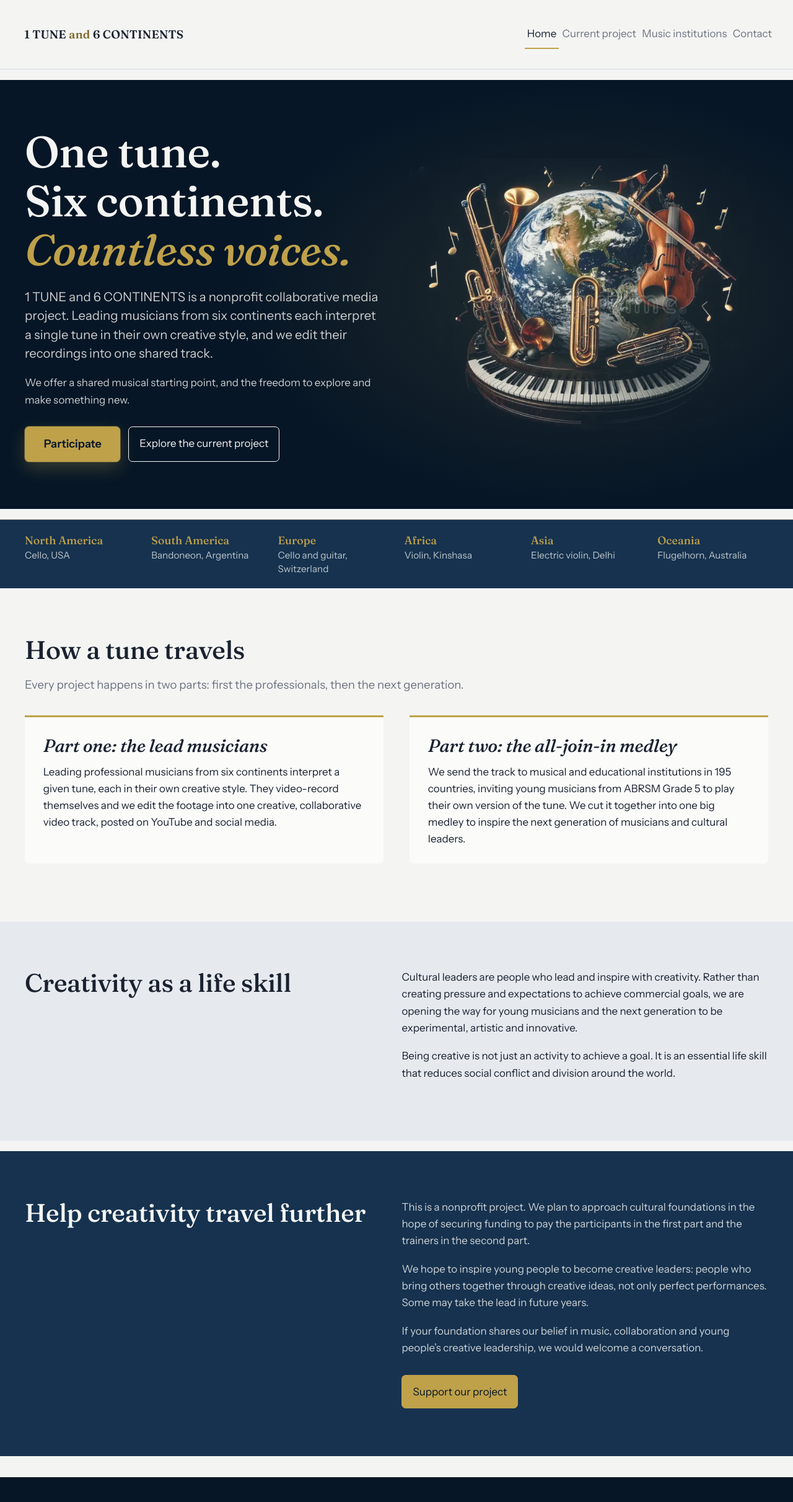
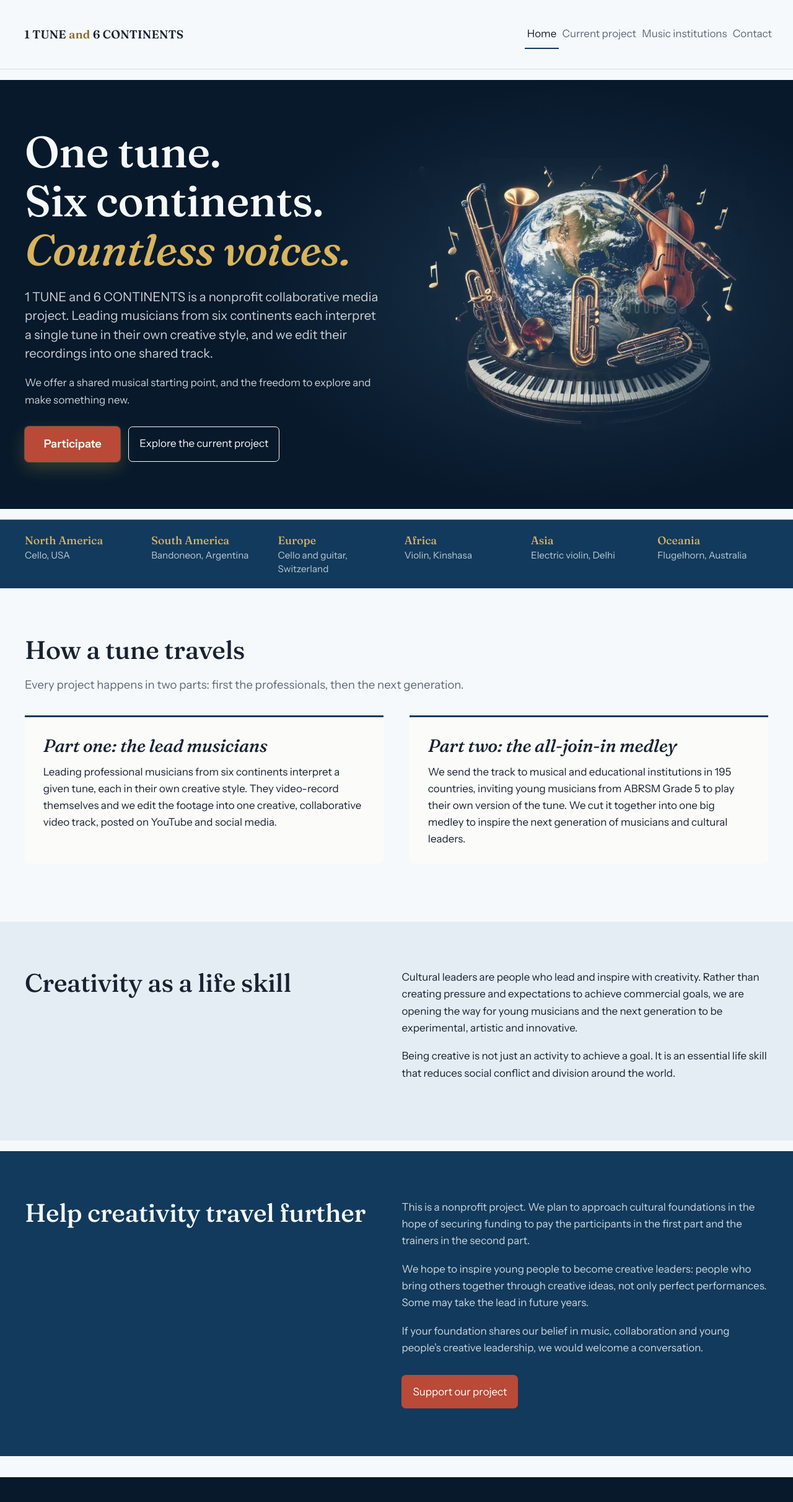
Before and after one commit to pilosus/1tune6continents, a plain HTML site: page index.html in a window 1280 px wide. Shown: the top 2423 px of the page at 62% size. Drawn offline with Linux system fonts and the light colour scheme.

Commit message:
Palette: water, sky, stars, fire; one primary action per page

```diff
--- a/css/site.css
+++ b/css/site.css
@@ -1,17 +1,23 @@
 /* 1 TUNE and 6 CONTINENTS — site theme on top of Pico CSS v2
-   Palette "Cool paper": space, navy, old gold, cool near-white, pale slate. */
+   Palette "Water, sky, stars, fire": the author's four elements, each with one job.
+   water  — deep blue for the dark bands, structure and standard buttons
+   sky    — pale blue tint for surfaces and the page background
+   stars  — muted gold, only as small accents on dark backgrounds
+   fire   — deep coral, only for the single primary action on a screen */
 
 :root,
 :root[data-theme="light"] {
-  --ink: #1a2230;
-  --navy: #16324f;
-  --space: #061626;
-  --brass: #bfa14a;
-  --brass-deep: #7e6a2e;
-  --ivory: #f4f5f3;
-  --surface: #e6eaef;
-  --line: #d5dae1;
-  --muted: #6e7380;
+  --ink: #182230;
+  --deep: #07192b;
+  --water: #123a5c;
+  --sky: #e4edf4;
+  --air: #f6f9fb;
+  --star: #d9b45c;
+  --star-deep: #8a6d2b;
+  --coral: #b94a37;
+  --coral-deep: #9a3b2b;
+  --line: #cfdbe6;
+  --muted: #5d6b7a;
 
   --font-display: "Fraunces", "Iowan Old Style", Georgia, serif;
   --font-body: "Instrument Sans", "Helvetica Neue", Arial, sans-serif;
@@ -20,22 +26,22 @@
   --pico-font-family: var(--font-body);
   --pico-font-size: 106%;
   --pico-line-height: 1.6;
-  --pico-background-color: var(--ivory);
+  --pico-background-color: var(--air);
   --pico-color: var(--ink);
   --pico-muted-color: var(--muted);
   --pico-muted-border-color: var(--line);
   --pico-h1-color: var(--ink);
   --pico-h2-color: var(--ink);
   --pico-h3-color: var(--ink);
-  --pico-primary: var(--navy);
-  --pico-primary-background: var(--navy);
-  --pico-primary-border: var(--navy);
-  --pico-primary-hover: var(--space);
-  --pico-primary-hover-background: var(--space);
-  --pico-primary-hover-border: var(--space);
-  --pico-primary-inverse: var(--ivory);
-  --pico-primary-underline: rgba(22, 50, 79, 0.35);
-  --pico-primary-focus: rgba(191, 161, 74, 0.45);
+  --pico-primary: var(--water);
+  --pico-primary-background: var(--water);
+  --pico-primary-border: var(--water);
+  --pico-primary-hover: var(--deep);
+  --pico-primary-hover-background: var(--deep);
+  --pico-primary-hover-border: var(--deep);
+  --pico-primary-inverse: var(--air);
+  --pico-primary-underline: rgba(18, 58, 92, 0.35);
+  --pico-primary-focus: rgba(18, 58, 92, 0.3);
   --pico-secondary: var(--muted);
   --pico-border-radius: 0.4rem;
   --pico-card-background-color: #fbfbfa;
@@ -43,8 +49,8 @@
   --pico-card-box-shadow: none;
   --pico-form-element-background-color: #ffffff;
   --pico-form-element-border-color: var(--line);
-  --pico-form-element-active-border-color: var(--navy);
-  --pico-form-element-focus-color: rgba(22, 50, 79, 0.2);
+  --pico-form-element-active-border-color: var(--water);
+  --pico-form-element-focus-color: rgba(18, 58, 92, 0.2);
   --pico-block-spacing-vertical: 1rem;
   --pico-typography-spacing-vertical: 1.1rem;
 }
@@ -67,7 +73,7 @@ p { max-width: 62ch; }
 
 /* ---------- header ---------- */
 .site-header {
-  background: var(--ivory);
+  background: var(--air);
   border-bottom: 1px solid var(--line);
   position: sticky;
   top: 0;
@@ -84,7 +90,7 @@ p { max-width: 62ch; }
   color: var(--ink) !important;
   text-decoration: none !important;
 }
-.brand span { color: var(--brass-deep); }
+.brand span { color: var(--star-deep); }
 .site-header nav a:not(.brand) {
   color: var(--muted);
   text-decoration: none;
@@ -95,7 +101,7 @@ p { max-width: 62ch; }
 .site-header nav a:not(.brand):hover,
 .site-header nav a[aria-current="page"] {
   color: var(--ink);
-  border-bottom-color: var(--brass);
+  border-bottom-color: var(--water);
   background: none;
 }
 
@@ -109,7 +115,7 @@ p { max-width: 62ch; }
   place-items: center;
   box-shadow: none;
 }
-.nav-toggle:hover, .nav-toggle:focus { background: var(--surface); color: var(--ink); }
+.nav-toggle:hover, .nav-toggle:focus { background: var(--sky); color: var(--ink); }
 .nav-toggle .icon-close { display: none; }
 .is-open .nav-toggle .icon-open { display: none; }
 .is-open .nav-toggle .icon-close { display: block; }
@@ -135,21 +141,21 @@ p { max-width: 62ch; }
     border-bottom: 1px solid var(--line);
     border-radius: 0;
   }
-  .site-menu a[aria-current="page"] { color: var(--ink); border-bottom-color: var(--line); border-left: 3px solid var(--brass); padding-left: 0.75rem; }
+  .site-menu a[aria-current="page"] { color: var(--ink); border-bottom-color: var(--line); border-left: 3px solid var(--water); padding-left: 0.75rem; }
   .site-menu li:last-child a { border-bottom-color: transparent; }
 }
 
 /* ---------- hero ---------- */
 .hero {
   background:
-    radial-gradient(60% 70% at 72% 50%, rgba(191, 161, 74, 0.14) 0%, rgba(6, 22, 38, 0) 70%),
-    var(--space);
-  color: var(--ivory);
+    radial-gradient(60% 70% at 72% 50%, rgba(122, 168, 206, 0.18) 0%, rgba(7, 25, 43, 0) 70%),
+    var(--deep);
+  color: var(--air);
   padding-block: clamp(2.5rem, 6vw, 5.5rem);
 }
-.hero h1 { color: var(--ivory); }
-.hero h1 em { font-style: italic; color: var(--brass); }
-.hero p { color: rgba(244, 245, 243, 0.82); }
+.hero h1 { color: var(--air); }
+.hero h1 em { font-style: italic; color: var(--star); }
+.hero p { color: rgba(246, 249, 251, 0.82); }
 .hero .grid { align-items: center; gap: 2.5rem; }
 .hero figure { margin: 0; }
 .hero img {
@@ -160,33 +166,33 @@ p { max-width: 62ch; }
   filter: saturate(1.05);
 }
 .hero [role="button"], .hero a[role="button"] {
-  --pico-primary-background: var(--brass);
-  --pico-primary-border: var(--brass);
-  --pico-primary-hover-background: #cfb362;
-  --pico-primary-hover-border: #cfb362;
-  --pico-primary-inverse: var(--space);
+  --pico-primary-background: var(--coral);
+  --pico-primary-border: var(--coral);
+  --pico-primary-hover-background: var(--coral-deep);
+  --pico-primary-hover-border: var(--coral-deep);
+  --pico-primary-inverse: #ffffff;
 }
 .hero a.outline[role="button"] {
-  --pico-primary: var(--ivory);
-  --pico-primary-hover: var(--brass);
+  --pico-primary: var(--air);
+  --pico-primary-hover: var(--star);
   --pico-primary-background: transparent;
   --pico-primary-hover-background: transparent;
-  --pico-primary-border: rgba(244, 245, 243, 0.5);
-  --pico-primary-hover-border: var(--brass);
-  color: var(--ivory);
+  --pico-primary-border: rgba(246, 249, 251, 0.5);
+  --pico-primary-hover-border: var(--star);
+  color: var(--air);
 }
-.hero a.outline[role="button"]:hover { color: var(--brass); }
+.hero a.outline[role="button"]:hover { color: var(--star); }
 /* primary call to action: larger, brighter, with a soft brass glow */
 .hero a.cta[role="button"] {
   font-weight: 600;
   font-size: 1.0625rem;
   padding-inline: 1.75rem;
-  box-shadow: 0 0 0 1px rgba(191, 161, 74, 0.35), 0 10px 28px rgba(191, 161, 74, 0.28);
+  box-shadow: 0 0 0 1px rgba(217, 180, 92, 0.35), 0 10px 28px rgba(191, 161, 74, 0.28);
   transition: box-shadow 0.2s ease, transform 0.2s ease;
 }
 .hero a.cta[role="button"]:hover,
 .hero a.cta[role="button"]:focus-visible {
-  box-shadow: 0 0 0 1px rgba(207, 179, 98, 0.6), 0 14px 32px rgba(191, 161, 74, 0.4);
+  box-shadow: 0 14px 32px rgba(185, 74, 55, 0.4);
   transform: translateY(-1px);
 }
 @media (prefers-reduced-motion: reduce) {
@@ -194,14 +200,23 @@ p { max-width: 62ch; }
   .hero a.cta[role="button"]:hover { transform: none; }
 }
 
+/* the one primary action on a light section */
+a.cta[role="button"], button.cta {
+  --pico-primary-background: var(--coral);
+  --pico-primary-border: var(--coral);
+  --pico-primary-hover-background: var(--coral-deep);
+  --pico-primary-hover-border: var(--coral-deep);
+  --pico-primary-inverse: #ffffff;
+}
+
 .actions { display: flex; flex-wrap: wrap; gap: 0.75rem; margin-top: 1.75rem; }
 .actions [role="button"] { margin: 0; width: auto; }
 
 /* continent strip */
 .continents {
-  background: var(--navy);
-  color: var(--ivory);
-  border-top: 1px solid rgba(191, 161, 74, 0.35);
+  background: var(--water);
+  color: var(--air);
+  border-top: 1px solid rgba(217, 180, 92, 0.35);
 }
 .continents ul {
   list-style: none;
@@ -213,22 +228,22 @@ p { max-width: 62ch; }
 @media (min-width: 640px) { .continents ul { grid-template-columns: repeat(3, 1fr); } }
 @media (min-width: 1000px) { .continents ul { grid-template-columns: repeat(6, 1fr); } }
 .continents li { margin: 0; padding: 0.25rem 0; line-height: 1.3; }
-.continents li strong { display: block; font-family: var(--font-display); font-weight: 500; font-size: 1.05rem; color: var(--brass); }
-.continents li span { font-size: 0.9rem; color: rgba(244, 245, 243, 0.75); }
+.continents li strong { display: block; font-family: var(--font-display); font-weight: 500; font-size: 1.05rem; color: var(--star); }
+.continents li span { font-size: 0.9rem; color: rgba(246, 249, 251, 0.75); }
 
 /* ---------- sections ---------- */
 section.band { padding-block: clamp(2.5rem, 6vw, 5rem); }
-section.band.surface { background: var(--surface); }
-section.band.dark { background: var(--navy); color: var(--ivory); }
-section.band.dark h2, section.band.dark h3 { color: var(--ivory); }
-section.band.dark p { color: rgba(244, 245, 243, 0.82); }
-section.band.dark a:not([role="button"]) { color: var(--brass); }
+section.band.surface { background: var(--sky); }
+section.band.dark { background: var(--water); color: var(--air); }
+section.band.dark h2, section.band.dark h3 { color: var(--air); }
+section.band.dark p { color: rgba(246, 249, 251, 0.82); }
+section.band.dark a:not([role="button"]) { color: var(--star); }
 section.band.dark [role="button"] {
-  --pico-primary-background: var(--brass);
-  --pico-primary-border: var(--brass);
-  --pico-primary-hover-background: #cfb362;
-  --pico-primary-hover-border: #cfb362;
-  --pico-primary-inverse: var(--space);
+  --pico-primary-background: var(--coral);
+  --pico-primary-border: var(--coral);
+  --pico-primary-hover-background: var(--coral-deep);
+  --pico-primary-hover-border: var(--coral-deep);
+  --pico-primary-inverse: #ffffff;
 }
 .section-title { margin-bottom: 2rem; }
 .section-title p { color: var(--muted); font-size: 1.1rem; }
@@ -238,7 +253,7 @@ section.band.dark [role="button"] {
 .parts article {
   margin: 0;
   padding: 1.75rem 1.75rem 1.5rem;
-  border-top: 3px solid var(--brass);
+  border-top: 3px solid var(--water);
   border-radius: 0 0 var(--pico-border-radius) var(--pico-border-radius);
 }
 .parts article h3 { font-size: 1.7rem; font-style: italic; margin-bottom: 0.75rem; }
@@ -253,7 +268,7 @@ section.band.dark [role="button"] {
 .page-intro h1 { font-size: clamp(2.2rem, 4.5vw, 3.6rem); }
 .page-intro .kicker { color: var(--muted); margin-bottom: 0.5rem; }
 .tune-title { font-size: clamp(2.6rem, 6vw, 4.6rem); line-height: 1.05; }
-.tune-title .greek { color: var(--brass-deep); font-weight: 600; }
+.tune-title .greek { color: var(--coral); font-weight: 600; }
 .tune-title small { display: block; font-size: 0.42em; font-weight: 400; font-style: italic; color: var(--muted); margin-top: 0.5rem; }
 
 /* musicians */
@@ -274,14 +289,14 @@ section.band.dark [role="button"] {
   text-align: center;
   justify-content: center;
   min-height: 13.5rem;
-  border-top: 3px solid var(--brass);
+  border-top: 3px solid var(--water);
 }
 .monogram {
   width: 4rem; height: 4rem;
   border-radius: 50%;
   display: grid; place-items: center;
-  background: var(--navy);
-  color: var(--brass);
+  background: var(--water);
+  color: var(--star);
   font-family: var(--font-display);
   font-weight: 600;
   font-size: 1.4rem;
@@ -306,22 +321,22 @@ section.band.dark [role="button"] {
   aspect-ratio: 16 / 9;
   border-radius: var(--pico-border-radius);
   background:
-    radial-gradient(50% 60% at 50% 45%, rgba(191, 161, 74, 0.2) 0%, rgba(6, 22, 38, 0) 70%),
-    var(--space);
-  border: 1px solid rgba(191, 161, 74, 0.35);
+    radial-gradient(50% 60% at 50% 45%, rgba(122, 168, 206, 0.22) 0%, rgba(7, 25, 43, 0) 70%),
+    var(--deep);
+  border: 1px solid rgba(217, 180, 92, 0.35);
   display: grid; place-items: center; text-align: center;
   padding: 2rem;
   margin-block: 1.5rem;
 }
 .video-frame .play {
   width: 4.5rem; height: 4.5rem; border-radius: 50%;
-  border: 2px solid var(--brass);
+  border: 2px solid var(--star);
   display: grid; place-items: center;
   margin: 0 auto 1rem;
-  color: var(--brass);
+  color: var(--star);
 }
-.video-frame h3 { color: var(--ivory); margin-bottom: 0.3rem; }
-.video-frame p { color: rgba(244, 245, 243, 0.7); margin: 0; }
+.video-frame h3 { color: var(--air); margin-bottom: 0.3rem; }
+.video-frame p { color: rgba(246, 249, 251, 0.7); margin: 0; }
 
 /* links list */
 .link-list { list-style: none; padding: 0; margin: 0 0 1.5rem; }
@@ -338,7 +353,7 @@ section.band.dark [role="button"] {
 .email-card {
   margin: 0;
   padding: 1.5rem;
-  border-left: 3px solid var(--brass);
+  border-left: 3px solid var(--coral);
 }
 .email-card p:last-child { margin: 0; }
 
@@ -353,26 +368,26 @@ section.band.dark [role="button"] {
 
 /* ---------- footer ---------- */
 .site-footer {
-  background: var(--space);
-  color: rgba(244, 245, 243, 0.75);
+  background: var(--deep);
+  color: rgba(246, 249, 251, 0.75);
   padding-block: 3rem 2rem;
   margin-top: 0;
 }
 .site-footer .grid { gap: 2rem; align-items: start; }
-.site-footer .brand { color: var(--ivory) !important; font-size: 1.25rem; }
+.site-footer .brand { color: var(--air) !important; font-size: 1.25rem; }
 .site-footer p { margin-bottom: 0.4rem; }
-.site-footer small { color: rgba(244, 245, 243, 0.5); }
+.site-footer small { color: rgba(246, 249, 251, 0.5); }
 .site-footer nav ul { list-style: none; padding: 0; margin: 0; display: flex; flex-direction: column; gap: 0.4rem; }
 .site-footer nav li { margin: 0; padding: 0; }
-.site-footer a { color: var(--ivory); text-decoration: none; }
-.site-footer a:hover { color: var(--brass); }
+.site-footer a { color: var(--air); text-decoration: none; }
+.site-footer a:hover { color: var(--star); }
 .social { display: flex; gap: 1rem; margin-top: 0.5rem; }
 .social a { display: inline-flex; align-items: center; gap: 0.5rem; }
 .social svg { width: 1.2rem; height: 1.2rem; fill: currentColor; }
 
 /* ---------- focus & motion ---------- */
 a:focus-visible, button:focus-visible, [role="button"]:focus-visible {
-  outline: 3px solid var(--brass);
+  outline: 3px solid var(--water);
   outline-offset: 2px;
 }
 @media (prefers-reduced-motion: reduce) {
```
Also changed, not shown: _parts/contact.body.html (+1 -1 lines), _parts/institutions.body.html (+1 -1 lines), _parts/project.body.html (+1 -1 lines), contact.html (+1 -1 lines), current-project.html (+1 -1 lines), music-institutions.html (+1 -1 lines).
